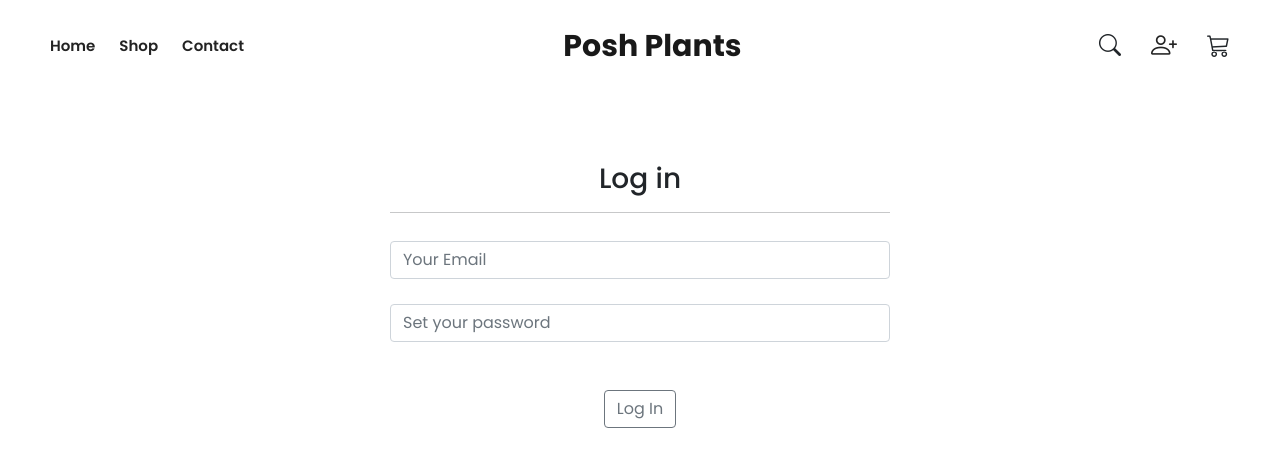
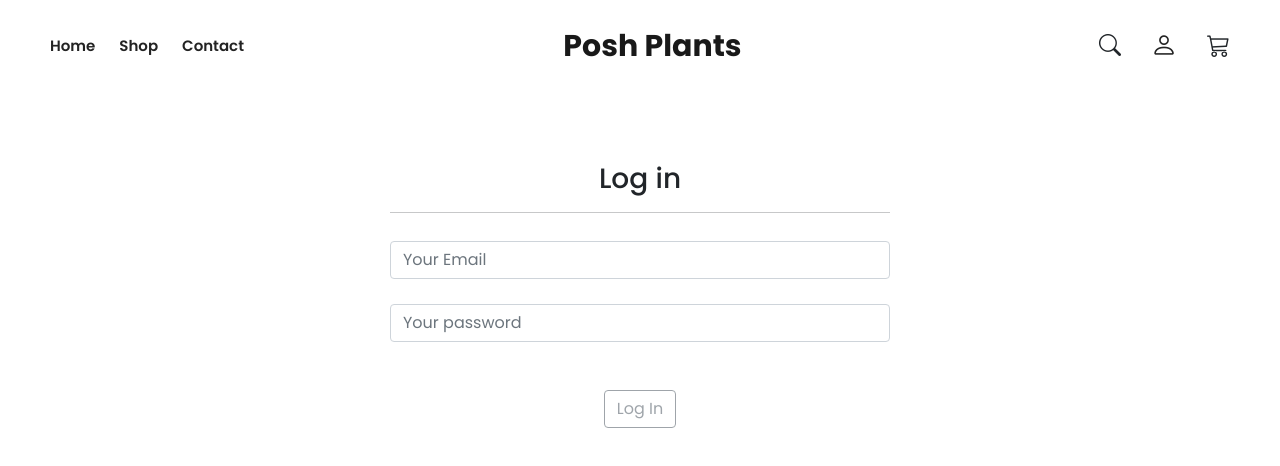
Before and after one commit to Nay-said/posh-plants, a React (Create React App) app in the folder frontend/: page /Login in a window 1280 px wide. Shown: the top 466 px of the page. Built offline with nearby package versions, Linux system fonts and the light colour scheme.

Commit message:
Post-login logic

```diff
--- a/frontend/src/components/Navbar.jsx
+++ b/frontend/src/components/Navbar.jsx
@@ -1,3 +1,4 @@
+import { authToken } from '../service'
 import '../styles/Navbar.css'
 
 const Navbar = () => {
@@ -22,8 +23,11 @@ const Navbar = () => {
       <section id="icons">
         <div id="search"><i className="bi bi-search"></i></div>
         <div id="user">
-          <a href="/Login"><i className="bi bi-person-plus"></i></a>
-          {/* <a href="/Account"><i className="bi bi-person"></i></a> */}
+          { authToken ?
+            <a href="/Account"><i className="bi bi-person"></i></a>
+            :
+            <a href="/Login"><i className="bi bi-person-plus"></i></a>
+          }
         </div>
         <div id="cart"><i className="bi bi-cart3"></i></div>
       </section>
--- a/frontend/src/components/PopUp.jsx
+++ b/frontend/src/components/PopUp.jsx
@@ -4,9 +4,7 @@ const PopUp = ({ color, text, links }) => {
   return (
     <div id='Popup-wrap' className={`alert ${color} alert-dismissible show`} role="alert">
         {text}
-        {
-          links
-        }
+        {links}
         <button type="button" className="btn-close" data-bs-dismiss="alert" aria-label="Close"></button>
       </div>
   )
--- a/frontend/src/pages/Home.jsx
+++ b/frontend/src/pages/Home.jsx
@@ -7,6 +7,7 @@ import { HoyaBanner, AroidsBanner, WelcomeMessage, Links } from '../assets/front
 import { NewProds, ProdsOnSale } from '../dummyData'
 import '../styles/Home.css'
 import '../styles/PopUp.css'
+import { authToken } from '../service'
 
 const Home = () => {
   const [tabIndex, setTabIndex] = useState(1)
@@ -22,7 +23,7 @@ const Home = () => {
   return (
     <div id="Home-Page">
       {
-        showWelcomeMessage &&
+        (showWelcomeMessage && !authToken) &&
           <PopUp color={'bg-gray'} text={WelcomeMessage()} links={Links()} />
       }
 
--- a/frontend/src/pages/Login.jsx
+++ b/frontend/src/pages/Login.jsx
@@ -1,5 +1,6 @@
+import axios from 'axios'
 import { useState } from "react"
-import axios from 'axios'
+import { useNavigate } from 'react-router-dom'
 import { UserBaseURL } from '../enviroment'
 
 const Login = () => {
@@ -7,8 +8,10 @@ const Login = () => {
     email: '',
     password: '',
   })
-
+  const [success, setSuccess] = useState(false)
+  const [fail, setFail] = useState(false)
   const { email, password  } = formData
+  let navigate = useNavigate()
 
   const onInputChange = e => {
     setFormData(prevState => ({
@@ -19,14 +22,24 @@ const Login = () => {
 
   const onSubmit = e => {
     e.preventDefault()
-
+    setFail(false)
     axios.post(`${UserBaseURL}login`, formData)
       .then(res => {
-        console.log(res)
+        setSuccess(true)
+        setTimeout(() => {
+          navigate('/')
+        }, 2000);
+        localStorage.setItem('userToken-PoshPlants', res.data.token)
+        localStorage.setItem('userEmail-PoshPlants', res.data.email)
       })
-      .catch(err => console.log(err))
-    console.log(formData)
+      .catch(err => {
+        console.log(err)
+        setFail(true)
+      })
   }
+
+  // Check if all form fileds have value, if not disable login button
+  const isDisabled = () => !Object.values(formData).every(prop => prop)
 
   return (
     <div className="user-form-wrap">
@@ -36,11 +49,29 @@ const Login = () => {
         <hr />
         <div className='user-formgroup'>
           <input type="text" className='form-control' id='email' name='email' value={email} placeholder='Your Email' onChange={onInputChange} />
-          <input type="text" className='form-control' id='password' name='password' value={password} placeholder='Set your password' onChange={onInputChange} />
+          <input type="password" className='form-control' id='password' name='password' value={password} placeholder='Your password' onChange={onInputChange} />
         </div>
-        <button type="submit" className="btn btn-outline-secondary">
-          Log In
-        </button>
+        { success ?
+          <span id="Success" className="text-success">
+            <div className="spinner-border text-success" role="status">
+              <span className="visually-hidden">Loading...</span>
+            </div>
+            <p className='mt-3'>
+              <i className="bi bi-check-circle-fill"></i> &nbsp;
+              Welcome back!<br />You will be redirected in a second
+            </p>
+          </span>
+        :
+          <button type="submit" className="btn btn-outline-secondary" disabled={isDisabled()}>
+            Log In
+          </button>
+        }
+        { fail &&
+          <div id="Error" className="text-danger">
+            <i className="bi bi-x-circle-fill"></i>
+            <p>Error!<br />Please check your credentials</p>
+          </div>
+        }
       </form>
     </div>
   )
--- /dev/null
+++ b/frontend/src/service.js
@@ -0,0 +1,3 @@
+export const authToken = () => localStorage.getItem('userToken-PoshPlants')
+
+export const userEmail = () => localStorage.getItem('userEmail-PoshPlants')
--- a/frontend/src/styles/App.css
+++ b/frontend/src/styles/App.css
@@ -43,3 +43,15 @@ main {
 .user-form-wrap button {
   margin-top: 20px;
 }
+
+#Success {
+  margin-top: 30px;
+}
+
+#Error {
+  margin-top: 30px;
+}
+
+#Error i {
+  font-size: 30px;
+}
```
